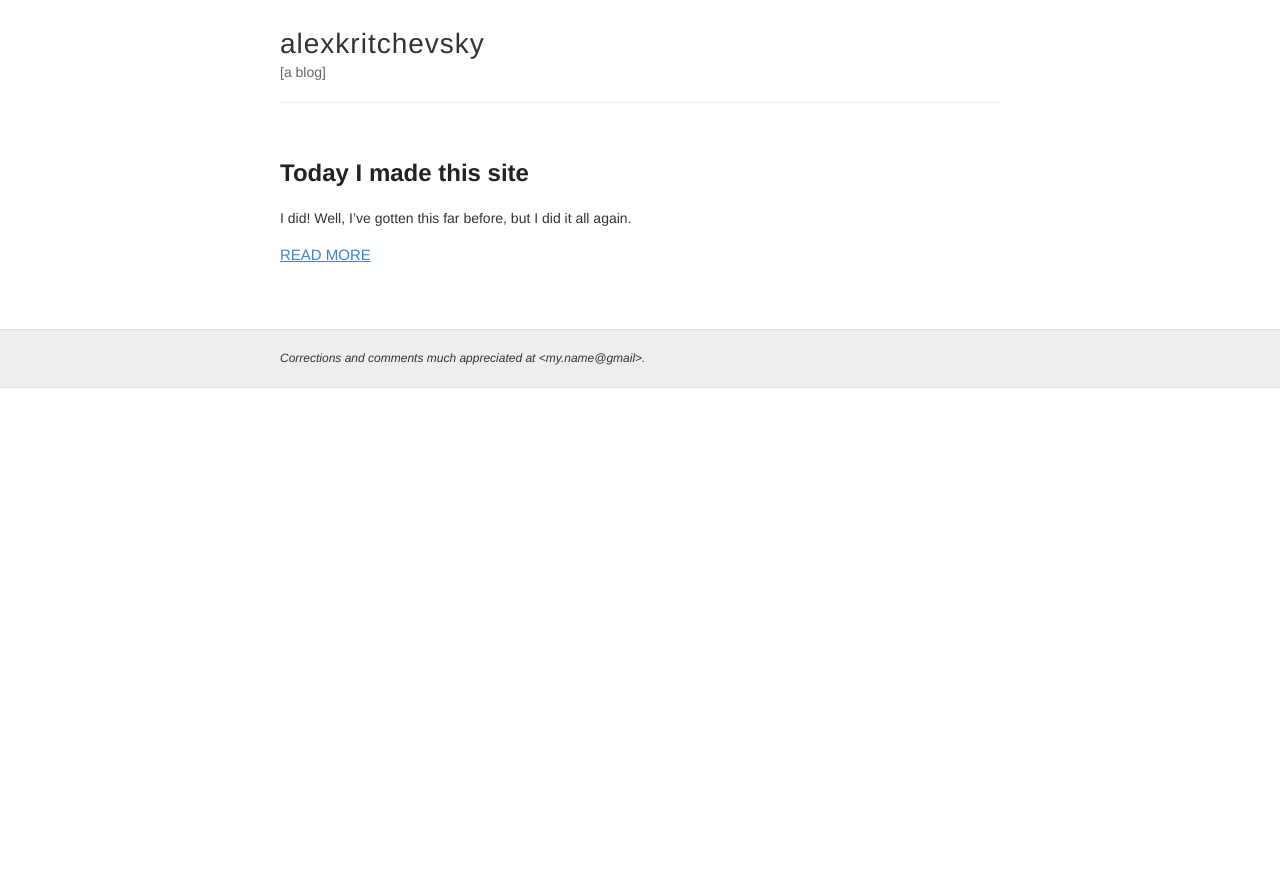
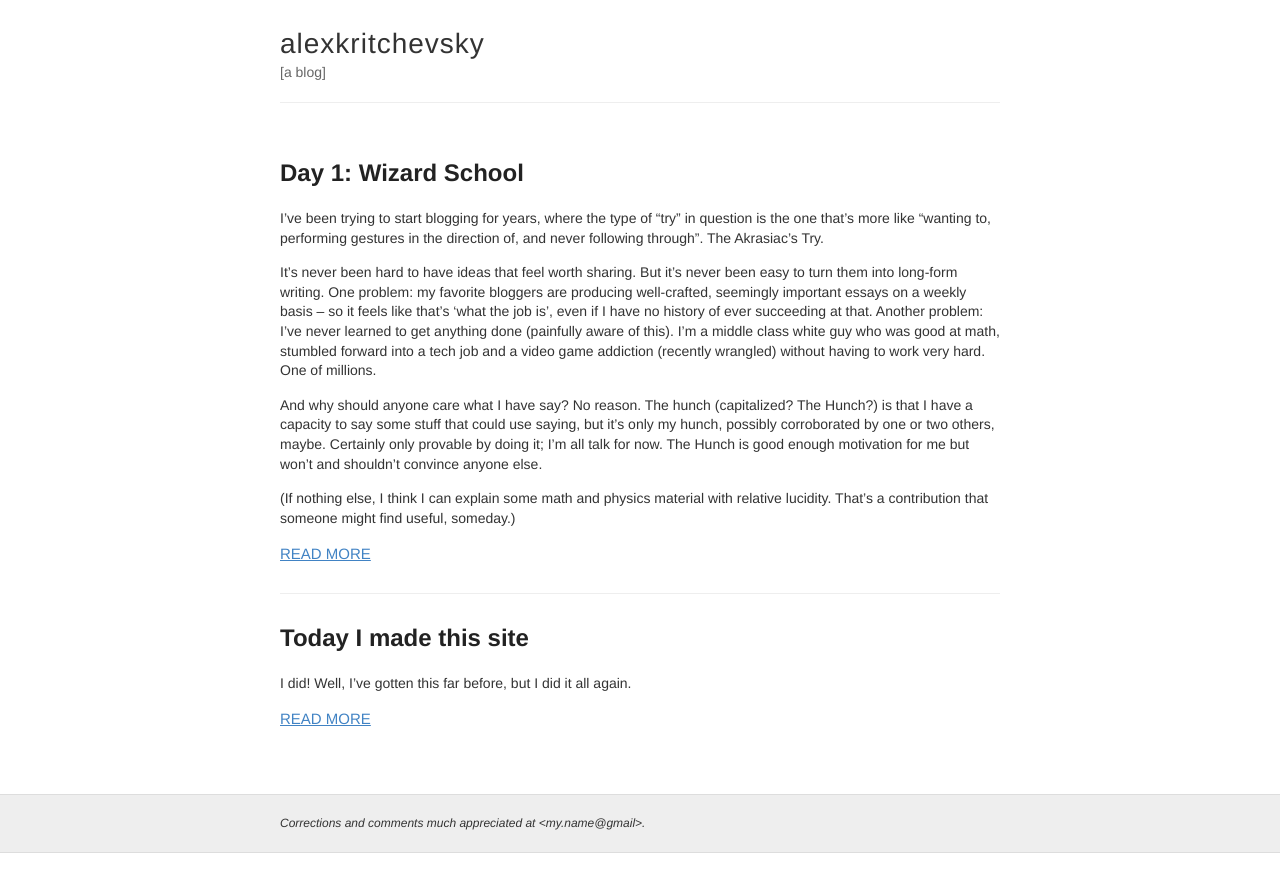
Before and after one commit to ajakaja/ajakaja.github.io, a Jekyll site: the page built from index.html, in a window 1280 px wide. Shown: the top 892 px of the page. Built offline with Jekyll 4.4.1, drawn with Linux system fonts in a browser that asks for light colours; some of the changed lines change nothing that is shown.

Commit message:
Daily post #1
oh god

```diff
--- /dev/null
+++ b/_posts/2017-01-10-wizard-school.md
@@ -0,0 +1,54 @@
+---
+layout: blog
+title: "Day 1: Wizard School"
+math: true
+footnotes: true
+excerpt_separator: <!--more-->
+---
+
+
+I've been trying to start blogging for years, where the type of "try" in question is the one that's more like "wanting to, performing gestures in the direction of, and never following through". The Akrasiac's Try.
+
+It's never been hard to have ideas that feel worth sharing. But it's never been easy to turn them into long-form writing. One problem: my favorite bloggers are producing well-crafted, seemingly important essays on a weekly basis -- so it feels like that's 'what the job is', even if I have no history of ever succeeding at that. Another problem: I've never learned to get anything done (painfully aware of this). I'm a middle class white guy who was good at math, stumbled forward into a tech job and a video game addiction (recently wrangled) without having to work very hard. One of millions.
+
+And why should anyone care what I have say? No reason. The hunch (capitalized? The Hunch?) is that I have a capacity to say some stuff that could use saying, but it's only my hunch, possibly corroborated by one or two others, maybe. Certainly only provable by doing it; I'm all talk for now. The Hunch is good enough motivation for me but won't and shouldn't convince anyone else.
+
+(If nothing else, I think I can explain some math and physics material with relative lucidity. That's a contribution that someone might find useful, someday.)
+
+<!--more-->
+
+A dilemma: how to post candidly on a blog? The way my family dynamics work, I never want to project my personality into the world. There's a mysterious pressure -- nobody's fault -- not to stand out, never to dare earn pride, never to be ostentatious. To act mature is somehow embarrassing. I have to ignore that if I'm going to write using possibly-judgeable turns of phrase, much less profess any beliefs or reveal any passion or do anything vulnerable. I wonder if everyone feels this way and ignores it, or if it's pretty unique to us? I think the unusual magnitude of it is correlated with growing up with a twin.
+
+I have to put this aside to get anything done, it seems. That's a recent revelation.
+
+#### On Wizardry:
+
+Very typically millennial, I had a comfortable tech job a while ago, quit it, and am now coasting on savings while ostensibly trying to, like, self-actualize. Which hasn't happened, and that's Fine (and I even believe that, most days). My initial plan after quitting was to buckle down for a month and start spitting out brilliant essays. I realized recently -- not long after my one-year anniversary of (ahem) dicking around -- that it might be better to do reports 'from the trenches' (these being the trenches of self-study, self-motivation, and self-actualization). Just write what I know. If what I have to talk about is going to be useful to someone else, it'll probably be useful without being carefully bundled into persuasive longform. For now.
+
+I imagine, quite vicariously, that the path to self-actualization is something like becoming a wizard (cf your favorite coming-of-age fantasy novel). Certain figures worthy of admiration (emulation) -- Richard Feynman and Elon Musk are my go-tos -- are something like wizards, in some modern sense of the word. This metaphor is a thrill to overuse. Sure, those two showed every sign of magical affinity from a young age, more than I ever did. But that just means I'm shooting for the "brooding adult who learns the arts on his own in his basement lab out of dusty old tomes" archetype instead of the "Precocious Chosen One". So what if the former narrative is usually how dark wizards come about?
+
+(I do, and I'm not ashamed to admit it except a little bit, fantasize that if I can make it down the path to wizardry on volition alone, such a from-the-trenches record will be fascinating afterwards. Is it conceited to use that kind of imagining to motivate yourself? Yeah, probably. But it might be effective enough to allow. Or maybe it's precisely the kind of motivation that falls flat at the first sign of hardship. Unsure for now.)
+
+What does magic look like these days? Being able to wave your hands and conjure an app, a device, a work of art -- that's Conjuration, willing something into existence. To lead and drive, that's Evocation, the creation of energy from nothing. To learn and compute, and be able to understand anything -- Divination. To become strong, wise, and disciplined, resistant to setback -- that's Abjuration, your shields and protections. Persuasion's gotta be Illusion, because Enchantment is charisma. I'm not sure what skills Transmutation or Necromancy correspond to, yet.
+
+I'm training in Conjuration and Divination for now. I'm hoping to master Abjuration on the side, but you can't force these things.
+
+#### Something like a plan:
+
+Short term goal #1: get on track. Daily time spent training should be comparable to working a job. Enough goofing around.
+
+I did a decent enough job of quitting video games a few months ago, but am still losing hours to the Reddit + Facebook death spiral, plus my current willpower vacuum of choice, Twitch streams.
+
+Accountability is the key. A friend suggested I put money on it: give her, say, six hundred dollars for escrow, which I won't see again until a task is done. I think she was mostly enthusiastic to get the money, though.
+
+I can do accountability a different way -- I can make public promises. Watch: **I'm going to start blogging every day, starting today.** Check out that "Day 1" in the title. How stressful is that?
+
+A year of blog posts should be enough to create at least something worth sharing, plus motivate continuous work, plus get a lot of practice. Maybe make a few friends too. I have enough notes and drafts and ideas saved up for at least 90 days of hit-or-miss material, so the problem is the work, not the ideas.
+
+Short-term goal #2: Learn the easiest math textbook in my pile of textbooks, which is an undergraduate-level complex analysis course. Learn it *for real*, not just working the problems the point of familiarity. Suffice to say, it seems like if you really know a subject you ought to be basically able write the textbook yourself.
+
+And if you really know a subject that involves a toolbox of computation skills, which complex analysis definitely does, you ought to be extremely good at them. I've learned to do contour integrals ten times in my life and I still wouldn't be sure if I was doing them right today -- but I'll never forget how to do u-substitution. Was intro calculus easier, or was I just learning things better in high school?
+
+I think it's the latter. More on that, another day.
+
+**Long-term view**: keep on eye on a way to do a masters degree in physics, math, or CS. The structure and credentials would be useful. Don't overpay. Otherwise, another tech job should be  attainable. Bonus points if it can convert to being remote.
--- a/index.html
+++ b/index.html
@@ -1,6 +1,6 @@
 ---
 layout: default
-title: Thoughts & Whatnot
+title: Thoughts
 ---
 
 <div class="posts">
```
